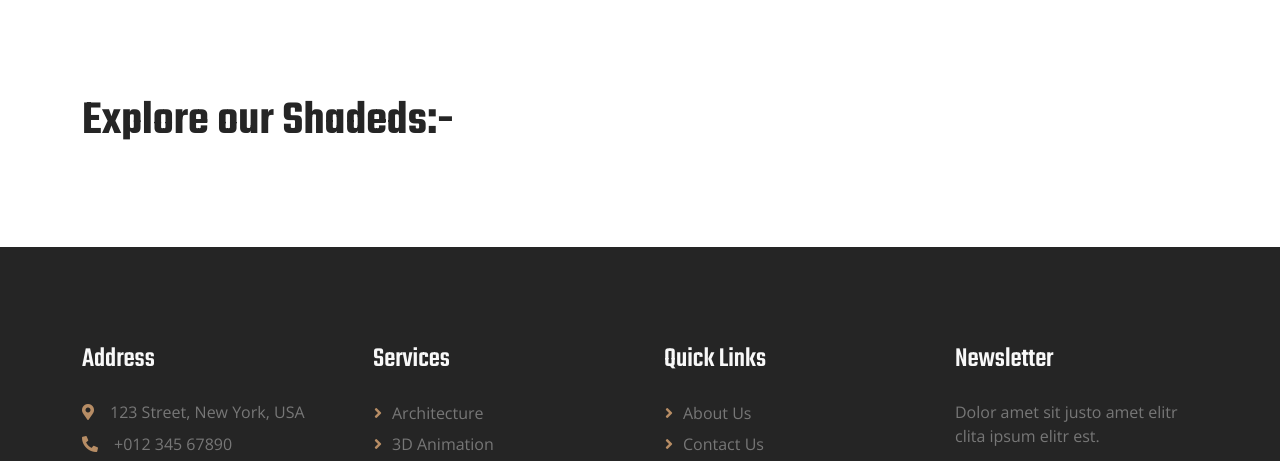
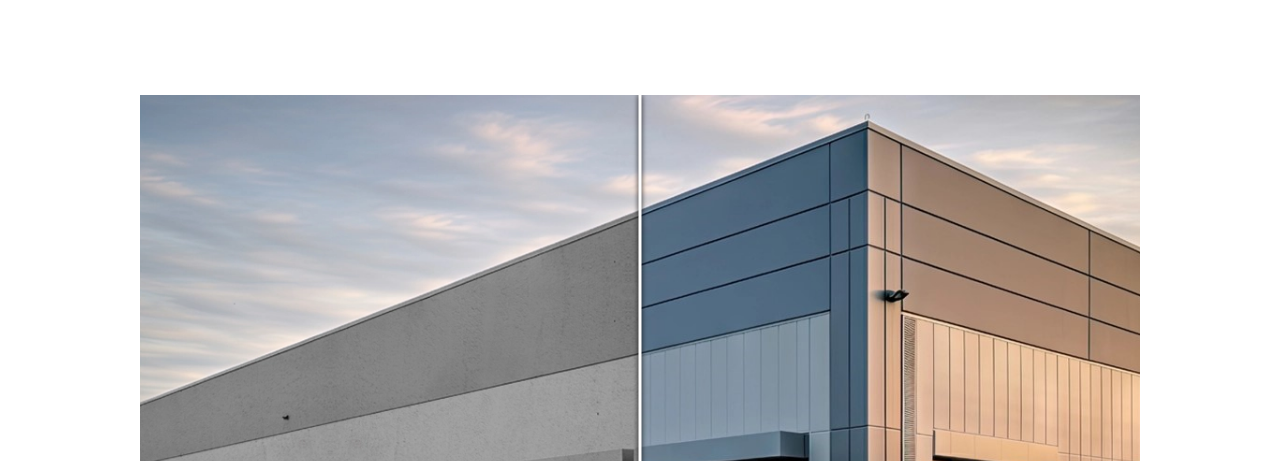
Before and after one commit to bharat737/YogishEnterprisesFacad, a plain HTML site: page AcpSheetDetailsPage.html in a window 1280 px wide. Shown: the part 1271-1732 px from the top of the page. Drawn offline with nearby package versions, Linux system fonts and the light colour scheme.

Commit message:
added the before after image

```diff
--- a/AcpSheetDetailsPage.html
+++ b/AcpSheetDetailsPage.html
@@ -1,5 +1,52 @@
 <!DOCTYPE html>
 <html lang="en">
+    <style>
+.before-after-container {
+  max-width: 1000px;
+  margin: 50px auto;
+  position: relative;
+}
+
+.ba-wrapper {
+  position: relative;
+  width: 100%;
+  overflow: hidden;
+  cursor: ew-resize;
+  aspect-ratio: 16 / 9;
+  background: #000;
+}
+
+.ba-img {
+  position: absolute;
+  width: 100%;
+  height: 100%;
+  object-fit: cover;
+  top: 0;
+  left: 0;
+}
+
+.ba-before {
+  z-index: 1;
+}
+
+.ba-after {
+  z-index: 2;
+  clip-path: inset(0 50% 0 0);
+  transition: clip-path 0.1s ease;
+}
+
+.slider {
+  position: absolute;
+  top: 0;
+  left: 50%;
+  width: 3px;
+  height: 100%;
+  background-color: #ffffff;
+  z-index: 3;
+  transform: translateX(-1.5px);
+  box-shadow: 0 0 5px #000;
+}
+</style>
 
 <head>
     <meta charset="utf-8">
@@ -154,6 +201,14 @@
         </div>
     </div>
 
+    <div class="before-after-container">
+    <div class="ba-wrapper">
+        <img src="img/AcpSheetDetails/afterAcpImage.jpeg" alt="Before" class="ba-img ba-before">
+        <img src="img/AcpSheetDetails/beforeAcpImage.jpeg" alt="After" class="ba-img ba-after">
+        <div class="slider" id="slider"></div>
+    </div>
+    </div>
+
 
     <div class="container-xxl py-5">
         <div class="container">
@@ -248,6 +303,21 @@
 
     <!-- Template Javascript -->
     <script src="js/main.js"></script>
+    <script>
+document.addEventListener('DOMContentLoaded', () => {
+  const wrapper = document.querySelector('.ba-wrapper');
+  const afterImg = document.querySelector('.ba-after');
+  const slider = document.getElementById('slider');
+
+  wrapper.addEventListener('mousemove', (e) => {
+    const bounds = wrapper.getBoundingClientRect();
+    const x = e.clientX - bounds.left;
+    const percent = Math.max(0, Math.min(100, (x / bounds.width) * 100));
+    afterImg.style.clipPath = `inset(0 ${100 - percent}% 0 0)`;
+    slider.style.left = `${percent}%`;
+  });
+});
+</script>
 </body>
 
 </html>
```
Also changed, not shown: img/AcpSheetDetails/afterAcpImage.jpeg (added), img/AcpSheetDetails/beforeAcpImage.jpeg (added).
